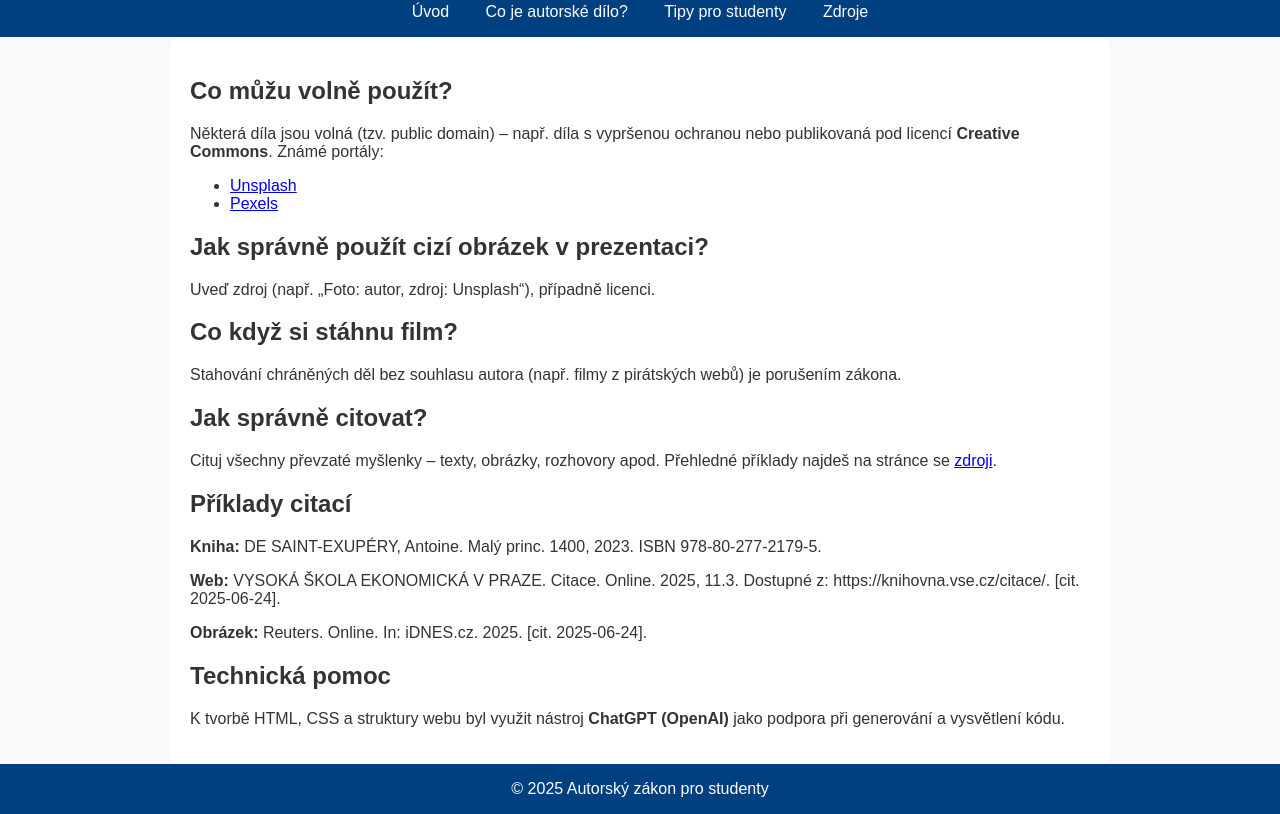
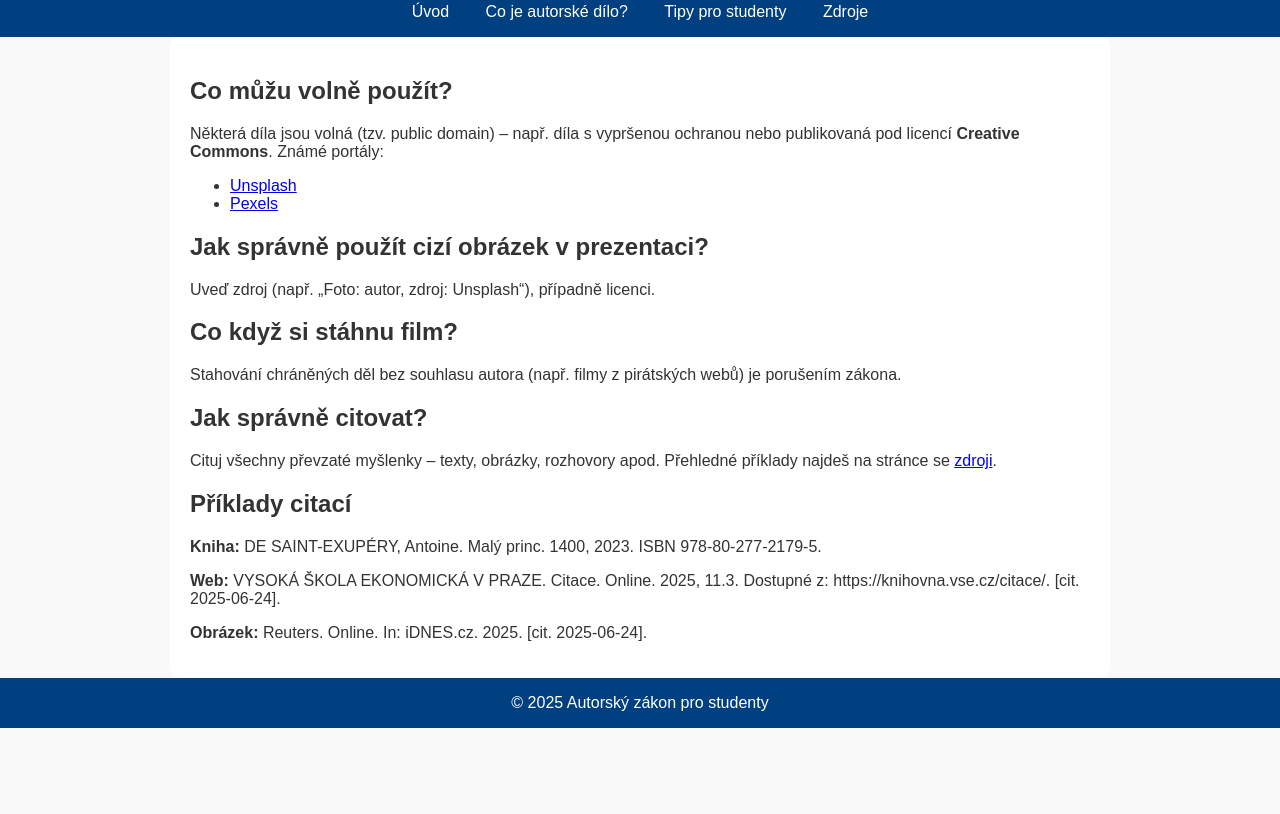
Before and after one commit to waflomir/ict-stranka, a plain HTML site: page tipy.html in a window 1280 px wide. Shown: the part 93-907 px from the top of the page. After the commit the page ends 821 px from the top, so only its background shows below. Drawn offline with Linux system fonts and the light colour scheme.

Commit message:
jeste jednou

```diff
--- a/tipy.html
+++ b/tipy.html
@@ -35,10 +35,7 @@
     <p><strong>Kniha:</strong> DE SAINT-EXUPÉRY, Antoine. Malý princ. 1400, 2023. ISBN 978-80-277-2179-5.</p>
     <p><strong>Web:</strong> VYSOKÁ ŠKOLA EKONOMICKÁ V PRAZE. Citace. Online. 2025, 11.3. Dostupné z: https://knihovna.vse.cz/citace/. [cit. 2025-06-24].</p>
     <p><strong>Obrázek:</strong> Reuters. Online. In: iDNES.cz. 2025. [cit. 2025-06-24].</p>
-
-    <h2>Technická pomoc</h2>
-    <p>K tvorbě HTML, CSS a struktury webu byl využit nástroj <strong>ChatGPT (OpenAI)</strong> jako podpora při generování a vysvětlení kódu.</p>
-  </main>
+</main>
   <footer>
     &copy; 2025 Autorský zákon pro studenty
   </footer>
```
Also changed, not shown: zdroje.html (+2 -0 lines).
